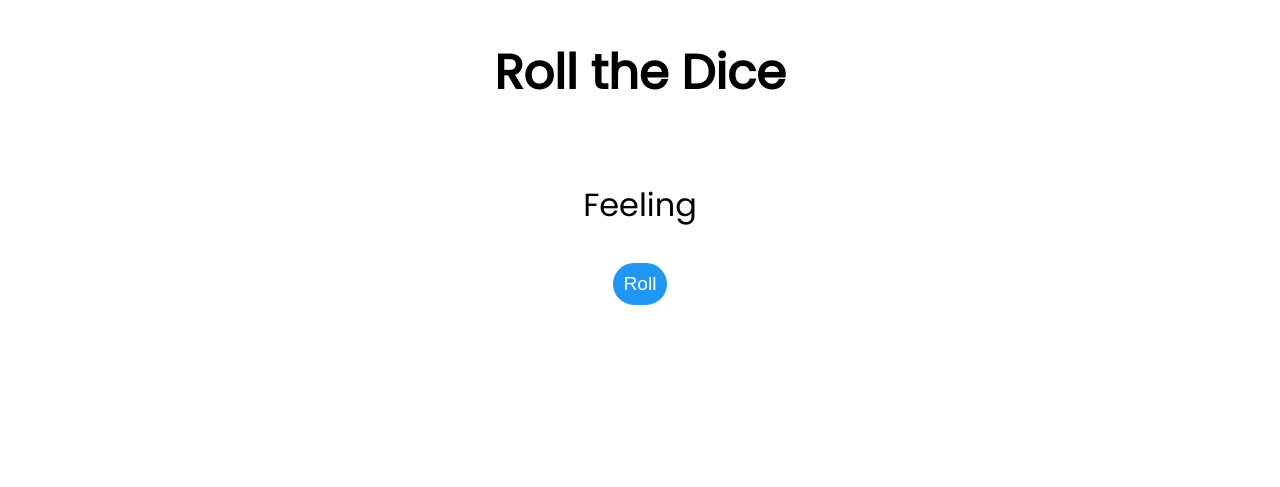
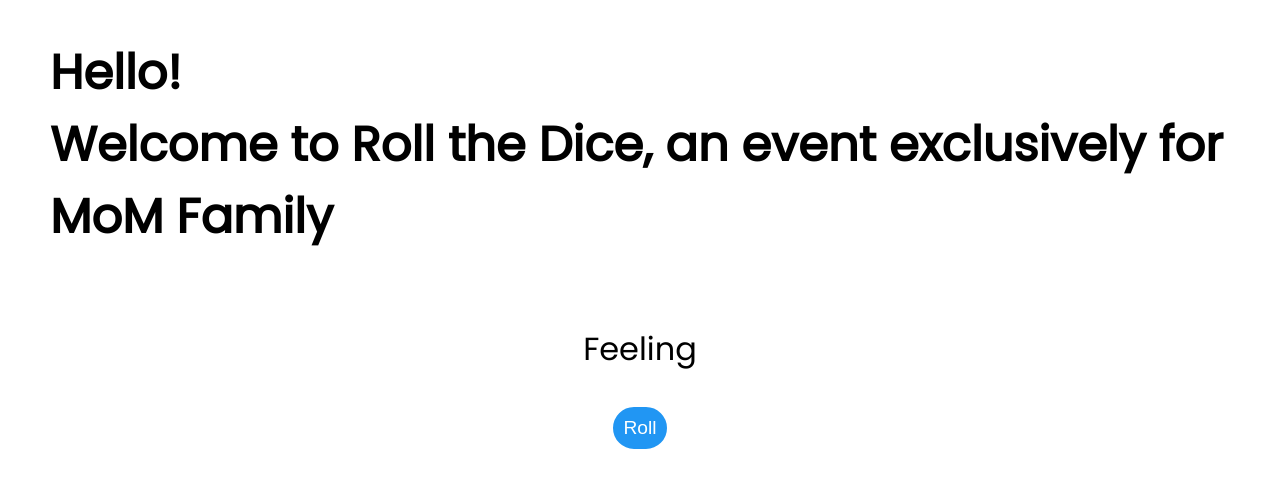
Before and after one commit to aahanbirla/feelings, a plain HTML site: page index.html in a window 1280 px wide. Shown: the part 153-640 px from the top of the page. Drawn offline with Linux system fonts and the light colour scheme.

Commit message:
basic changes

```diff
--- a/index.html
+++ b/index.html
@@ -55,7 +55,7 @@
             <img id="logo" src="logo.jpg"/>
         </div>
         <div class="center">
-            <h2>Roll the Dice</h2>
+            <h2>Hello!<br>Welcome to Roll the Dice, an event exclusively for MoM Family</h2>
         </div>
         <div class="center">
             <p>Feeling</p>
```
